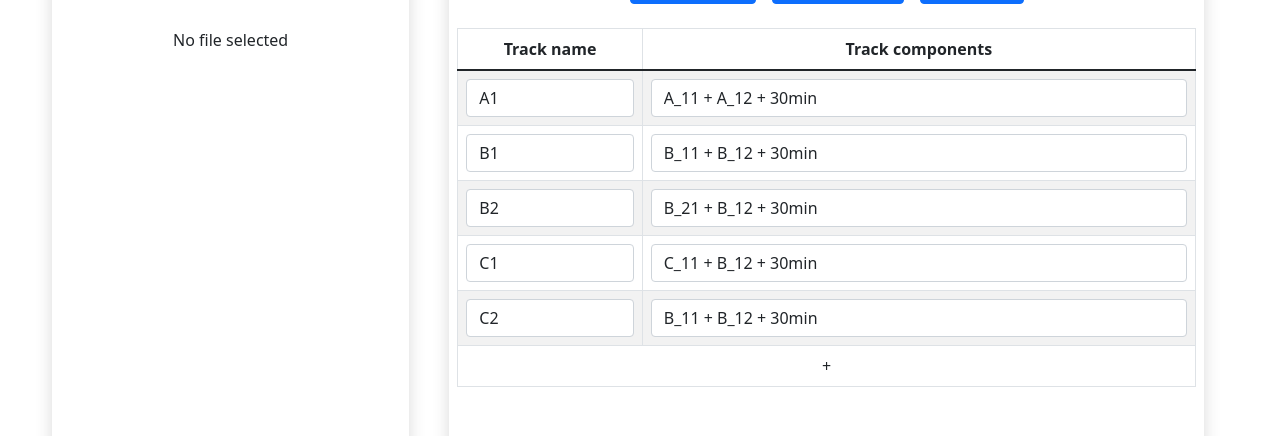
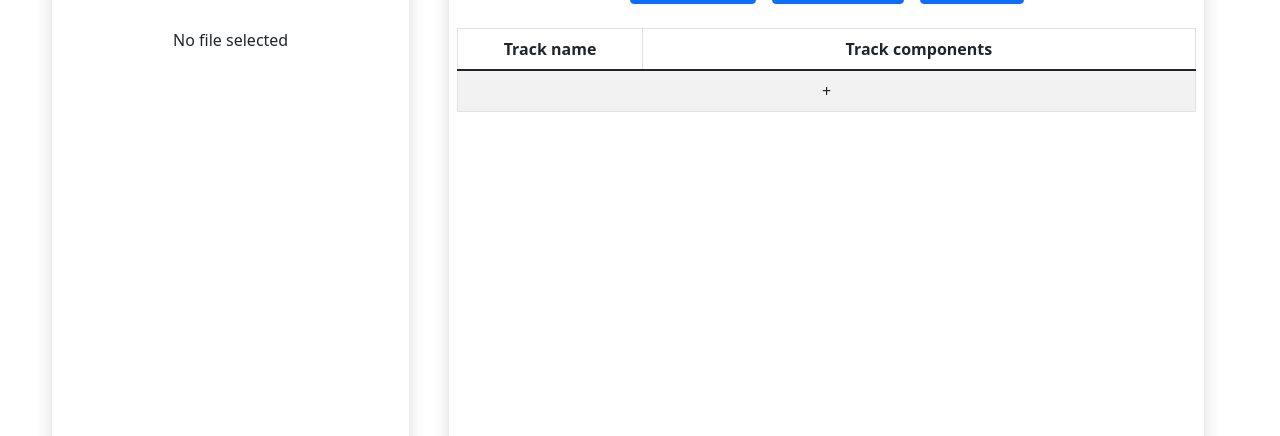
Before and after one commit to SebastianHanfland/RallyGPXMerger, a React (Vite) app in the folder website/: page / in a window 1280 px wide. Shown: the part 183-619 px from the top of the page. Built offline with nearby package versions, Linux system fonts and the light colour scheme.

Commit message:
#3 extract track row into own component

```diff
--- a/website/src/components/MergeTable.tsx
+++ b/website/src/components/MergeTable.tsx
@@ -1,6 +1,10 @@
-import { Table, Form } from 'react-bootstrap';
+import { Table } from 'react-bootstrap';
+import { MergeTableTrack } from './MergeTableTrack.tsx';
+import { useSelector } from 'react-redux';
+import { getTrackCompositions } from '../store/trackMerge.reducer.ts';
 
 export const MergeTable = () => {
+    const trackCompositions = useSelector(getTrackCompositions);
     return (
         <Table striped bordered hover style={{ width: '100%' }}>
             <thead>
@@ -10,46 +14,10 @@ export const MergeTable = () => {
                 </tr>
             </thead>
             <tbody>
-                <tr>
-                    <td>
-                        <Form.Control type="text" placeholder="Track name" value={'A1'} />
-                    </td>
-                    <td>
-                        <Form.Control type="text" placeholder="Track name" value={'A_11 + A_12 + 30min'} />
-                    </td>
-                </tr>
-                <tr>
-                    <td>
-                        <Form.Control type="text" placeholder="Track name" value={'B1'} />
-                    </td>
-                    <td>
-                        <Form.Control type="text" placeholder="Track name" value={'B_11 + B_12 + 30min'} />
-                    </td>
-                </tr>
-                <tr>
-                    <td>
-                        <Form.Control type="text" placeholder="Track name" value={'B2'} />
-                    </td>
-                    <td>
-                        <Form.Control type="text" placeholder="Track name" value={'B_21 + B_12 + 30min'} />
-                    </td>
-                </tr>
-                <tr>
-                    <td>
-                        <Form.Control type="text" placeholder="Track name" value={'C1'} />
-                    </td>
-                    <td>
-                        <Form.Control type="text" placeholder="Track name" value={'C_11 + B_12 + 30min'} />
-                    </td>
-                </tr>
-                <tr>
-                    <td>
-                        <Form.Control type="text" placeholder="Track name" value={'C2'} />
-                    </td>
-                    <td>
-                        <Form.Control type="text" placeholder="Track name" value={'B_11 + B_12 + 30min'} />
-                    </td>
-                </tr>
+                {trackCompositions.map((track) => (
+                    <MergeTableTrack key={track.id} track={track} />
+                ))}
+
                 <tr>
                     <td colSpan={2}>+</td>
                 </tr>
--- /dev/null
+++ b/website/src/components/MergeTableTrack.tsx
@@ -0,0 +1,19 @@
+import { Form } from 'react-bootstrap';
+import { TrackComposition } from '../store/types.ts';
+
+interface Props {
+    track: TrackComposition;
+}
+
+export function MergeTableTrack(props: Props) {
+    return (
+        <tr>
+            <td>
+                <Form.Control type="text" placeholder="Track name" value={props.track.name} />
+            </td>
+            <td>
+                <Form.Control type="text" placeholder="Track name" value={'A_11 + A_12 + 30min'} />
+            </td>
+        </tr>
+    );
+}
```
